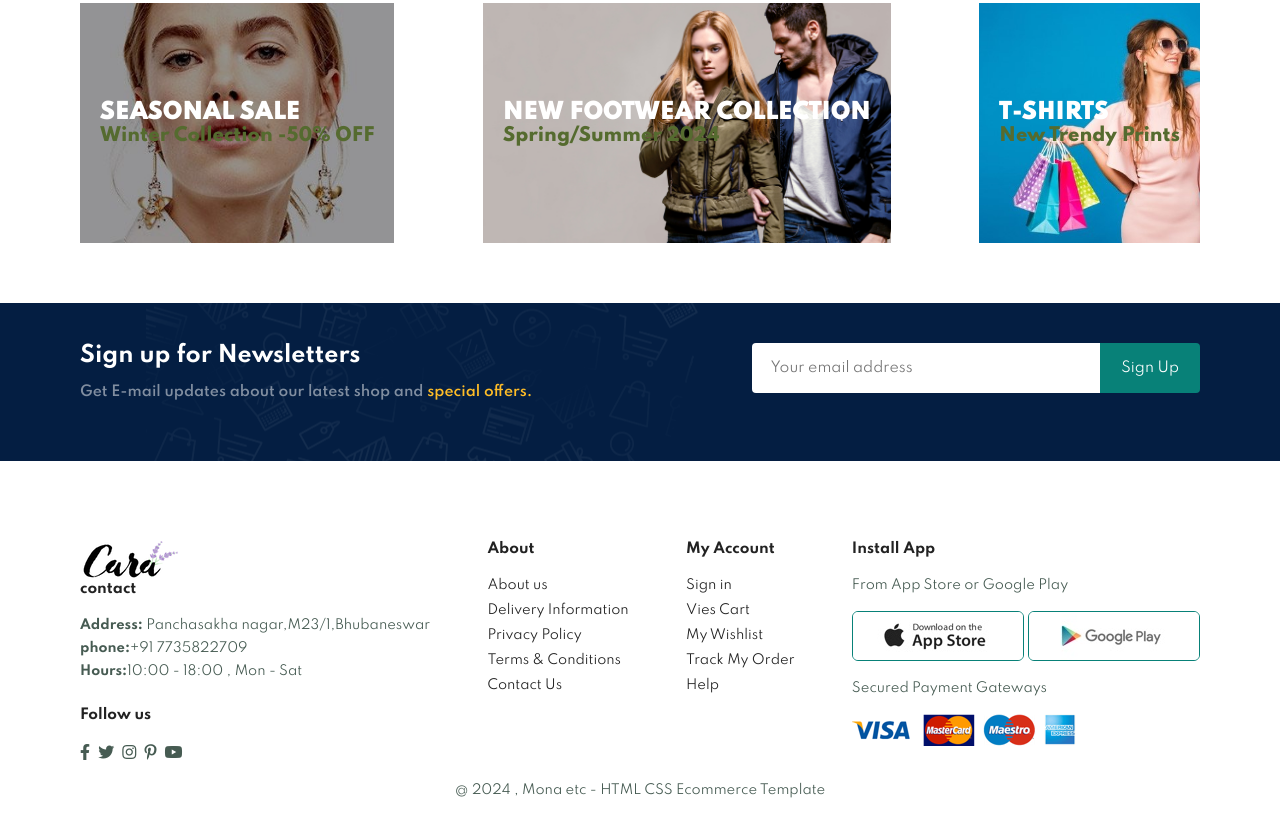
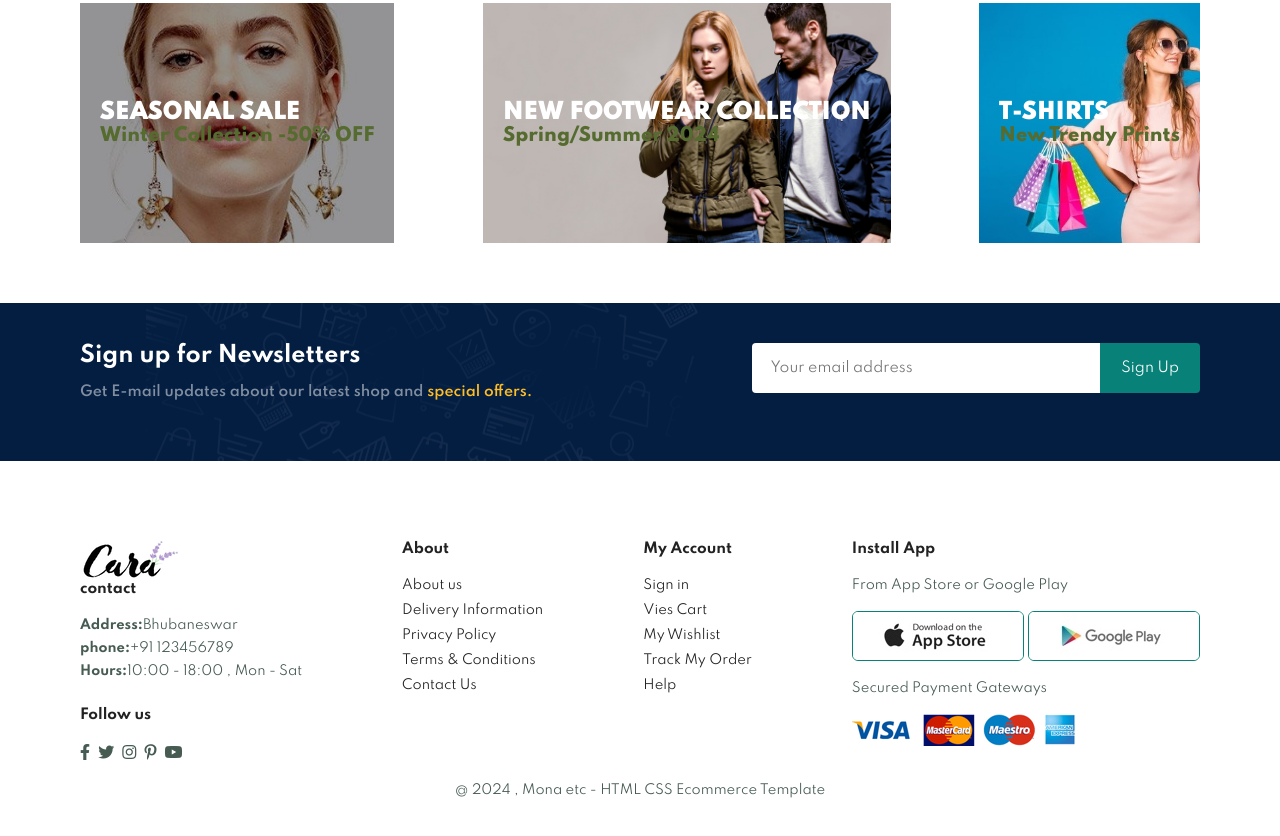
Before and after one commit to monikawebdev/e-commerce, a plain HTML site: page index.html in a window 1280 px wide. Shown: the part 3813-4649 px from the top of the page. Drawn offline with Linux system fonts and the light colour scheme.

Commit message:
second commit

```diff
--- a/index.html
+++ b/index.html
@@ -383,8 +383,8 @@
             <div class="col">
                 <img src="image/logo.png" alt="">
                 <h4>contact</h4>
-                <p><strong>Address:</strong> Panchasakha nagar,M23/1,Bhubaneswar</p>
-                <p><strong>phone:</strong>+91 7735822709</p>
+                <p><strong>Address:</strong>Bhubaneswar</p>
+                <p><strong>phone:</strong>+91 123456789</p>
                 <p><strong>Hours:</strong>10:00 - 18:00 , Mon - Sat</p>
                 <div class="follow">
                     <h4>Follow us</h4>
```
